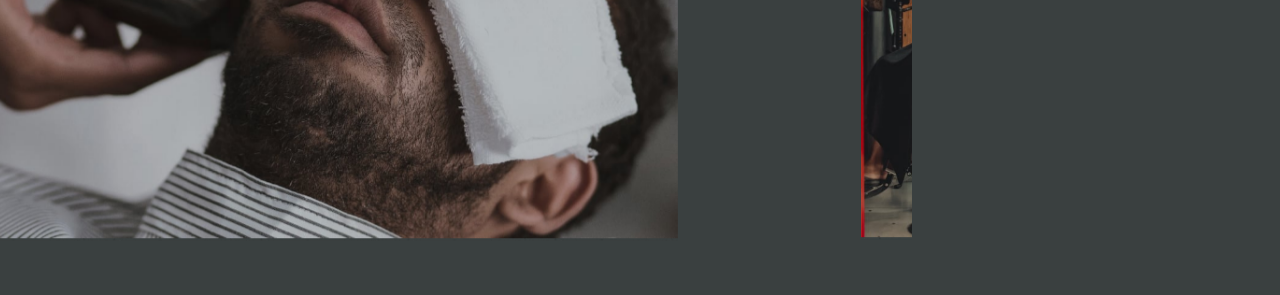
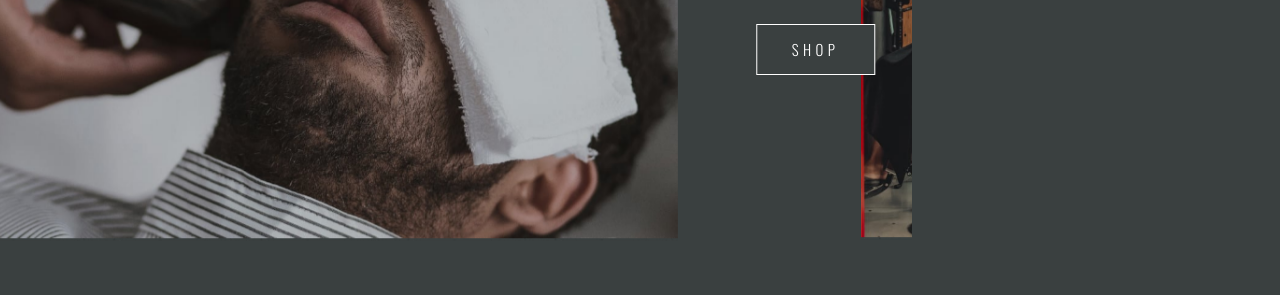
Before and after one commit to gcamargos/BarberShop, a plain HTML site: page index.html in a window 1280 px wide. Shown: the part 505-800 px from the top of the page. Drawn offline with nearby package versions, Linux system fonts and the light colour scheme.

Commit message:
colocando button

```diff
--- a/index.html
+++ b/index.html
@@ -57,6 +57,7 @@
                 <h6>KEEP YOUR PERFECT LOOK</h6>
                 <h1>MORE THAN <br> JUST A HAIRCUT</h1>
                 <p>Lorem ipsum dolor sit amet consectetur adipisicing elit. <br> Consequatur iste Lorem ipsum dolor sit amet consectetur adipisicing elit. Consequatur iste </p>
+                <button id="btn1">SHOP</button>
             </div>
        </div>
 
--- a/style/style.css
+++ b/style/style.css
@@ -52,9 +52,6 @@ i {
     transform: translate(-45%);
     padding-top: 50px;
     padding-right: 20px;
-
-
-
 }
 
 .text {
@@ -66,6 +63,24 @@ i {
 h1 {
     font-size: 50px;
     padding: 15px 0 10px;
+}
+
+#btn1 {
+    background-color: #3a4040;
+    border:1px solid #fff;
+    text-transform: uppercase;
+    font-weight: 500;
+    font-size: .92857rem;
+    line-height: 1.35;
+    padding: 0.92857rem 2.14286rem;
+    letter-spacing: .3em;
+    transition: all .3s ease-in-out;
+    cursor: pointer;
+    border-radius: 0;
+    font-family: Oswald, sans-serif;
+    color: #fff;
+    transition: all .3s ease-in-out;
+    margin: 3%;
 }
 
 
```
